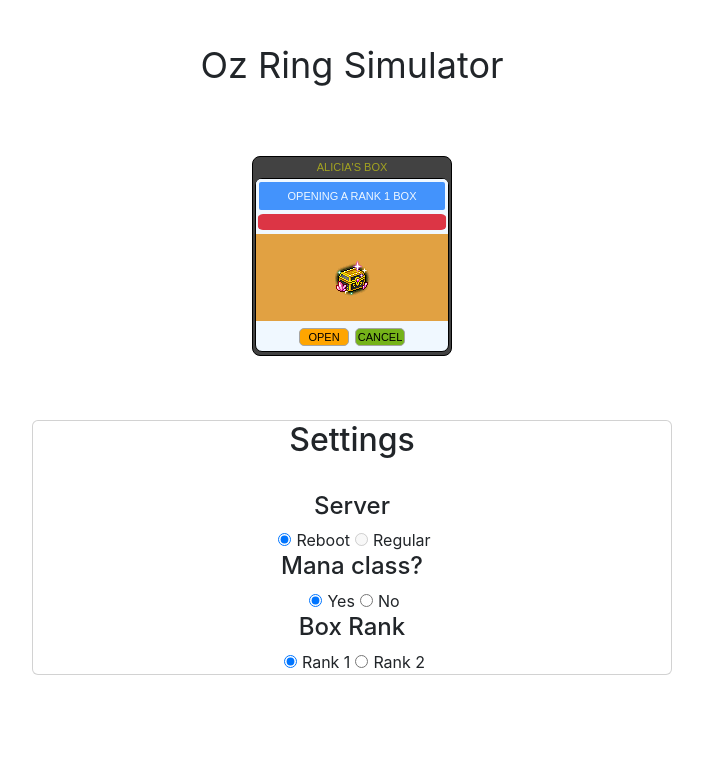
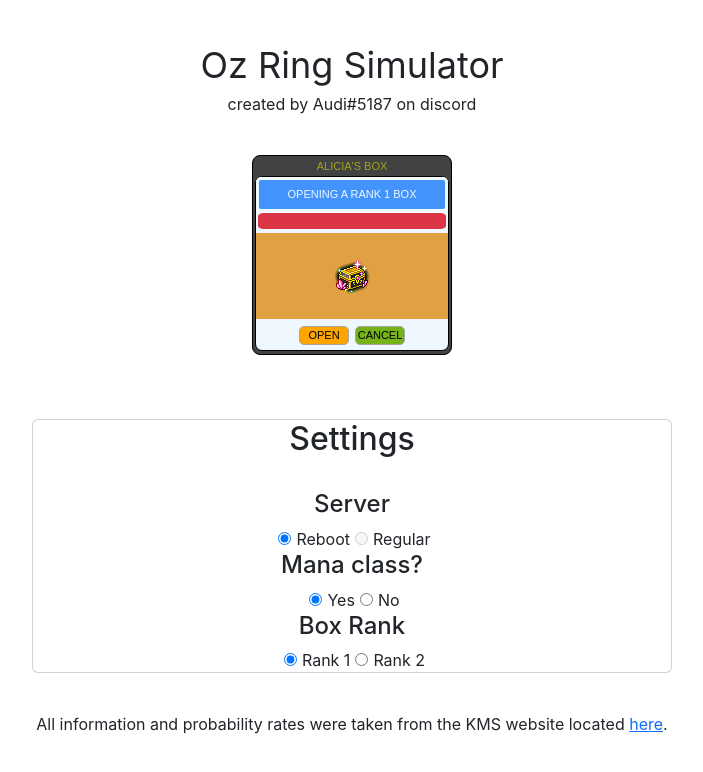
Before and after one commit to Ascix/oz-box-simulator, a React (Create React App) app: page / in a window 1280 px wide. Shown: the top 772 px of the page, without its empty margins (288-991 px from the left). Built offline with nearby package versions, Linux system fonts and the light colour scheme.

Commit message:
added tagline and source for probability rates

```diff
--- a/src/App.css
+++ b/src/App.css
@@ -4,7 +4,7 @@
 
 .title {
   font-size: 36px;
-  margin: 3% 0 5% 0
+  margin-top: 3%
 }
 
 .box-ui {
@@ -13,6 +13,7 @@
   width: 200px;
   height: 200px;
   margin: auto;
+  margin-top: 3%;
   font-family: Arial, Helvetica, sans-serif;
   font-size: 11px;
   padding: 2px;
@@ -95,3 +96,7 @@
 .radios input {
   margin: 5px
 }
+
+.info {
+  margin-top: 3%;
+}
--- a/src/App.js
+++ b/src/App.js
@@ -13,7 +13,7 @@ function App() {
   const [item, setItem] = useState("Rank1");
   const [rolled, setRolled] = useState(null);
 
-  function GenerateRing() {
+  function GeneratePrize() {
     let totalChance = 0;
 
     if (rank === "Rank1") {
@@ -134,7 +134,7 @@ function App() {
     setTimeout(() => {
       Progress();
     }, 450);
-    const reward = GenerateRing();
+    const reward = GeneratePrize();
     let level = "";
     if (
       reward === "Broken Box Pieces" ||
@@ -170,6 +170,7 @@ function App() {
   return (
     <div className="App">
       <div className="title">Oz Ring Simulator</div>
+      <p>created by Audi#5187 on discord</p>
       <div className="box-ui">
         <div className="box-title">ALICIA'S BOX</div>
         <div className="box">
@@ -275,6 +276,9 @@ function App() {
             </div>
         </form>
       </Card>
+      <div className="info">
+        <p>All information and probability rates were taken from the KMS website located <a href="https://maplestory.nexon.com/Guide/OtherProbability/ringBox/aliciaRingBox">here</a>.</p>
+      </div>
     </div>
   );
 }
```
